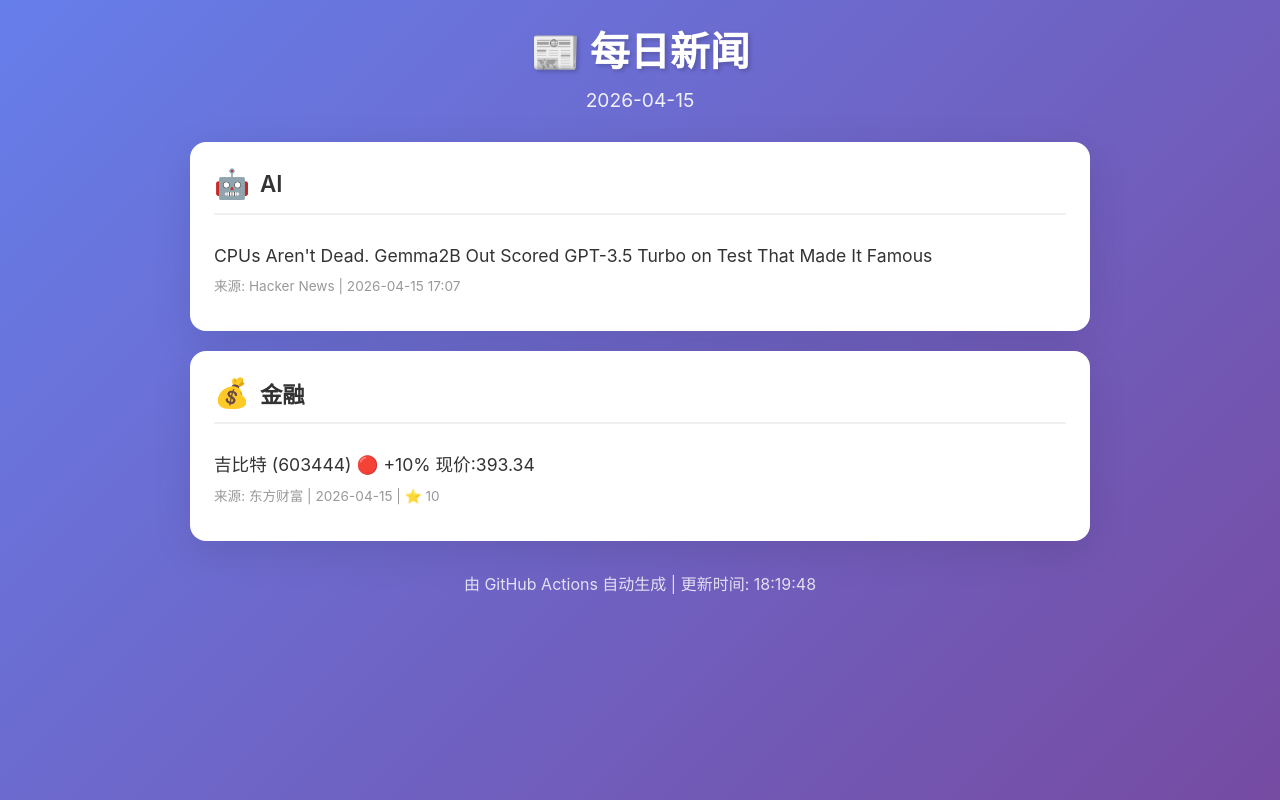
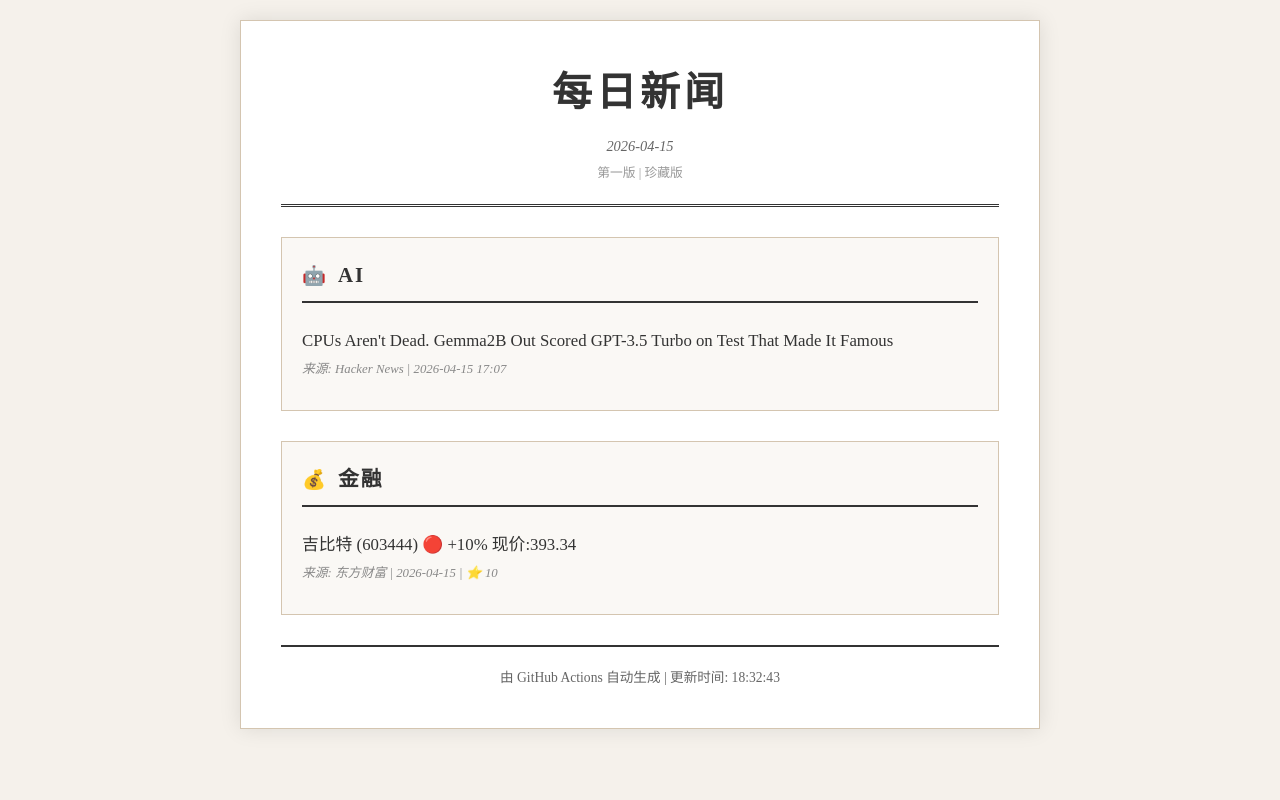
Before and after one commit to Zakizel/news, a website: page index.html in a window 1280 px wide. Drawn offline with Linux system fonts and the light colour scheme.

Commit message:
复古报纸风格样式

```diff
--- a/index.html
+++ b/index.html
@@ -7,58 +7,43 @@
     <style>
         * { margin: 0; padding: 0; box-sizing: border-box; }
         body {
-            font-family: -apple-system, BlinkMacSystemFont, 'Segoe UI', Roboto, 'Helvetica Neue', Arial, sans-serif;
-            background: linear-gradient(135deg, #667eea 0%, #764ba2 100%);
-            min-height: 100vh;
+            font-family: 'Times New Roman', Georgia, 'Noto Serif SC', serif;
+            background: #f5f1eb;
+            color: #333;
+            line-height: 1.6;
             padding: 20px;
         }
-        .container { max-width: 900px; margin: 0 auto; }
-        .header { text-align: center; color: white; margin-bottom: 30px; }
-        .header h1 { font-size: 2.5em; margin-bottom: 10px; text-shadow: 2px 2px 4px rgba(0,0,0,0.2); }
-        .header p { font-size: 1.2em; opacity: 0.9; }
-        .tag-section {
-            background: white;
-            border-radius: 16px;
-            padding: 24px;
-            margin-bottom: 20px;
-            box-shadow: 0 10px 40px rgba(0,0,0,0.1);
-        }
-        .tag-header {
-            display: flex;
-            align-items: center;
-            gap: 10px;
-            margin-bottom: 16px;
-            padding-bottom: 12px;
-            border-bottom: 2px solid #f0f0f0;
-        }
-        .tag-icon { font-size: 1.8em; }
-        .tag-title { font-size: 1.4em; color: #333; font-weight: 600; }
-        .news-item { padding: 12px 0; border-bottom: 1px solid #f5f5f5; }
+        .container { max-width: 800px; margin: 0 auto; background: #fff; padding: 40px; border: 1px solid #d4c5b0; box-shadow: 0 0 20px rgba(0,0,0,0.1); }
+        .header { text-align: center; border-bottom: 3px double #333; padding-bottom: 20px; margin-bottom: 30px; }
+        .header h1 { font-size: 2.5em; font-weight: bold; letter-spacing: 4px; margin-bottom: 10px; }
+        .header .date { font-size: 0.9em; color: #666; font-style: italic; }
+        .header .edition { font-size: 0.8em; color: #999; margin-top: 5px; }
+        .tag-section { margin-bottom: 30px; border: 1px solid #d4c5b0; padding: 20px; background: #faf8f5; }
+        .tag-header { border-bottom: 2px solid #333; padding-bottom: 10px; margin-bottom: 15px; }
+        .tag-icon { font-size: 1.2em; margin-right: 8px; }
+        .tag-title { font-size: 1.3em; font-weight: bold; letter-spacing: 2px; text-transform: uppercase; }
+        .news-item { padding: 10px 0; border-bottom: 1px dotted #ccc; }
         .news-item:last-child { border-bottom: none; }
-        .news-item a {
-            color: #333;
-            text-decoration: none;
-            display: block;
-            transition: all 0.2s;
-        }
-        .news-item a:hover { color: #667eea; transform: translateX(5px); }
-        .news-title { font-size: 1.1em; line-height: 1.5; margin-bottom: 6px; }
-        .news-meta { font-size: 0.85em; color: #999; }
-        .news-meta span { margin-right: 15px; }
-        .empty-tag { color: #999; font-style: italic; }
-        .footer { text-align: center; color: white; margin-top: 30px; opacity: 0.8; }
+        .news-item a { color: #333; text-decoration: none; display: block; }
+        .news-item a:hover { color: #8b4513; }
+        .news-title { font-size: 1.05em; margin-bottom: 4px; }
+        .news-meta { font-size: 0.8em; color: #888; font-style: italic; }
+        .news-meta span { margin-right: 12px; }
+        .empty-tag { color: #999; font-style: italic; text-align: center; padding: 20px; }
+        .footer { text-align: center; border-top: 2px solid #333; padding-top: 20px; margin-top: 30px; font-size: 0.85em; color: #666; }
         @media (max-width: 600px) {
             body { padding: 10px; }
-            .header h1 { font-size: 1.8em; }
-            .tag-section { padding: 16px; }
+            .container { padding: 20px; }
+            .header h1 { font-size: 1.8em; letter-spacing: 2px; }
         }
     </style>
 </head>
 <body>
     <div class="container">
         <div class="header">
-            <h1>📰 每日新闻</h1>
-            <p>2026-04-15</p>
+            <h1>每日新闻</h1>
+            <div class="date">2026-04-15</div>
+            <div class="edition">第一版 | 珍藏版</div>
         </div>
 
         <div class="tag-section">
@@ -90,7 +75,7 @@
         </div>
 
         <div class="footer">
-            <p>由 GitHub Actions 自动生成 | 更新时间: 18:19:48</p>
+            <p>由 GitHub Actions 自动生成 | 更新时间: 18:32:43</p>
         </div>
     </div>
 </body>
```
Also changed, not shown: scripts/generate-html.js (+26 -41 lines).
